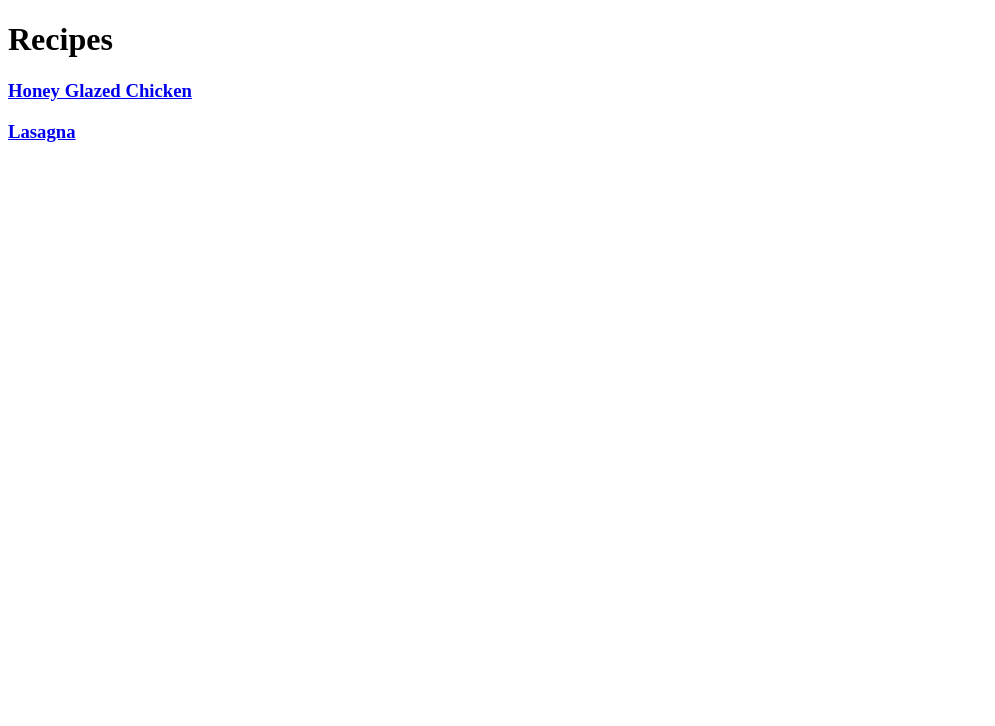
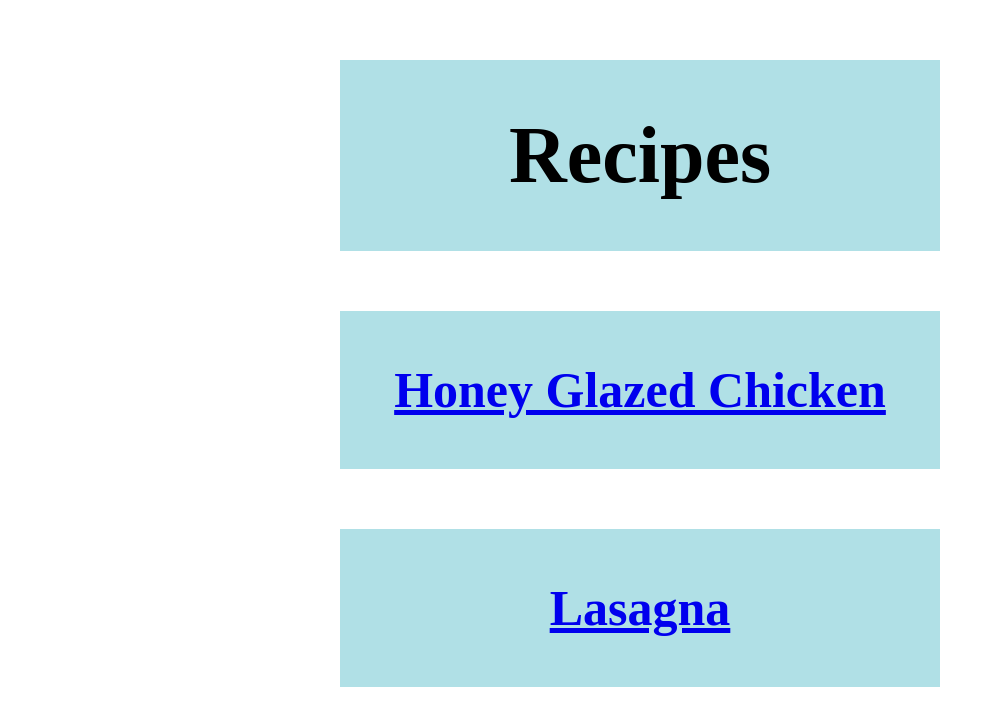
Before and after one commit to AhsanSAhmed/Recipes, a plain HTML site: page index.html in a window 1280 px wide. Shown: the whole page, without its empty margins (0-995 px from the left). Drawn offline with Linux system fonts and the light colour scheme.

Commit message:
Added style to index page

```diff
--- a/index.html
+++ b/index.html
@@ -5,10 +5,11 @@
     <meta http-equiv="X-UA-Compatible" content="IE=edge">
     <meta name="viewport" content="width=device-width, initial-scale=1.0">
     <title>Document</title>
+    <link rel="stylesheet" href="style-index.css">
 </head>
 <body>
-    <h1>Recipes</h1>
-    <a href="honeyglazedchicken.html"><h3>Honey Glazed Chicken</h3></a>
-    <a href="lasagna.html"><h3>Lasagna</h3></a>
+    <h1 class="Title">Recipes</h1>
+    <a href="honeyglazedchicken.html"><h3 class="recipe1">Honey Glazed Chicken</h3></a>
+    <a href="lasagna.html"><h3 class="recipe2">Lasagna</h3></a>
 </body>
 </html>
--- /dev/null
+++ b/style-index.css
@@ -0,0 +1,26 @@
+body{
+    background-color: white;
+}
+.Title, .recipe1, .recipe2
+{
+    background-color: powderblue;
+    width: 500px;
+    margin: auto;
+    padding: 50px;
+}
+.Title
+{
+    text-align: center;
+    font-size: 80px;
+    margin: 60px auto;
+}
+.recipe1{
+    text-align: center;
+    margin-bottom: 60px;
+    font-size: 50px;
+}
+.recipe2{
+    text-align: center;
+    font-size: 50px;
+    margin-bottom: 60px;
+}
```
